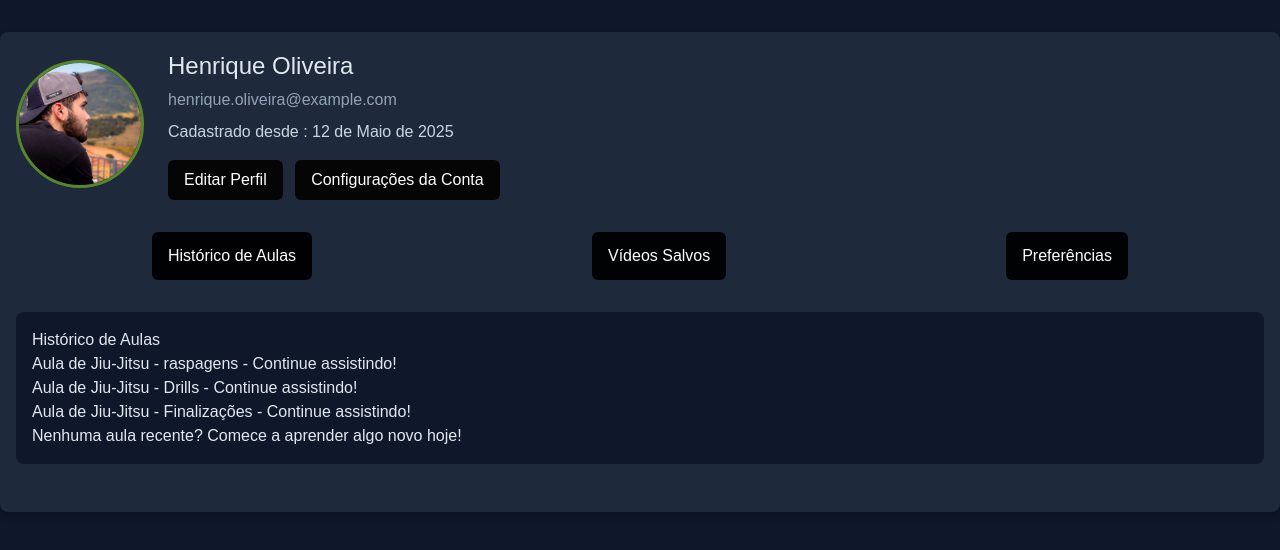
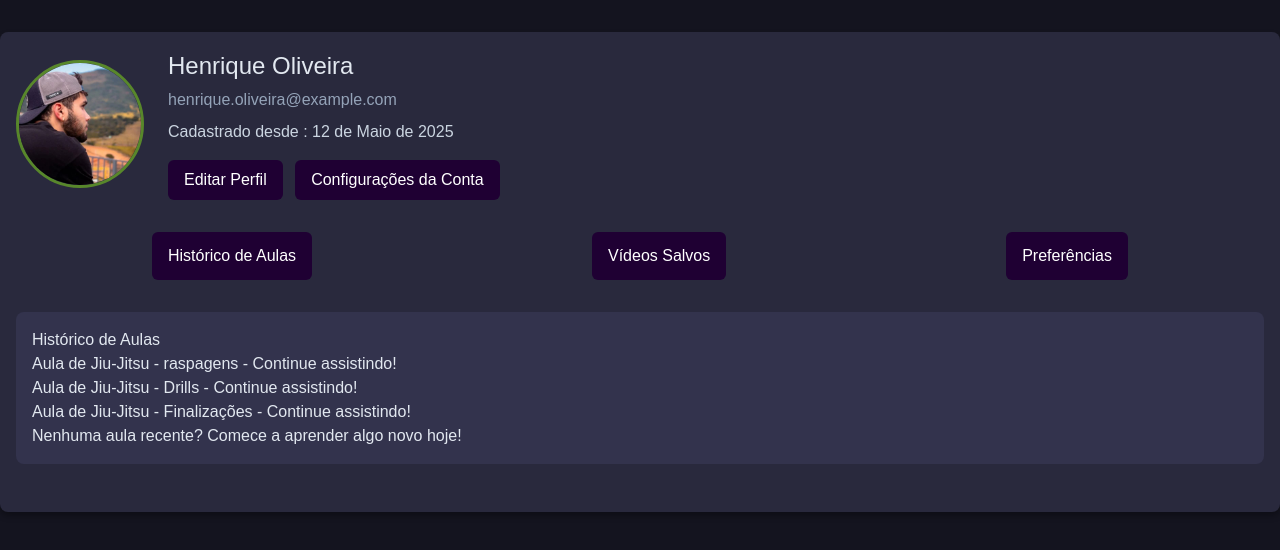
Before and after one commit to Henriqueesz/bjj-twh, a plain HTML site: page pags/profile/profile.html in a window 1280 px wide. Drawn offline with nearby package versions, Linux system fonts and the light colour scheme; a script that the page names is missing.

Commit message:
primeira atualizacao do branch

```diff
--- a/pags/profile/profile.css
+++ b/pags/profile/profile.css
@@ -1,6 +1,12 @@
+* {
+  box-sizing: border-box;
+  margin: 0;
+  padding: 0;
+  font-family: Arial, sans-serif;
+}
 body {
   font-family: Arial, sans-serif;
-  background-color: #0f172a;
+  background-color: #14141f;
   color: #e2e8f0;
   margin: 0;
   padding: 0;
@@ -10,7 +16,7 @@ body {
   max-width: 960px;
   margin: 2rem auto;
   padding: 1rem;
-  background-color: #1e293b;
+  background-color: #29293d;
   border-radius: 0.5rem;
   box-shadow: 0 4px 6px rgba(0, 0, 0, 0.3);
 }
@@ -48,7 +54,7 @@ body {
 }
 
 .acoes button {
-  background-color: #050505;
+  background-color: #1f0033;
   color: white;
   padding: 0.5rem 1rem;
   border-radius: 0.375rem;
@@ -66,7 +72,7 @@ body {
 }
 
 .menu button {
-  background-color: #010204;
+  background-color: #1f0033;
   color: white;
   padding: 0.75rem 1rem;
   border-radius: 0.375rem;
@@ -77,11 +83,11 @@ body {
 
 .menu button.ativo,
 .menu button:hover {
-  background-color: #010103;
+  background-color: opacity(#1e293b 00.5rem);
 }
 
 .secao {
-  background-color: #0f172a;
+  background-color: #33334d;
   padding: 1rem;
   border-radius: 0.5rem;
   margin-bottom: 2rem;
```
